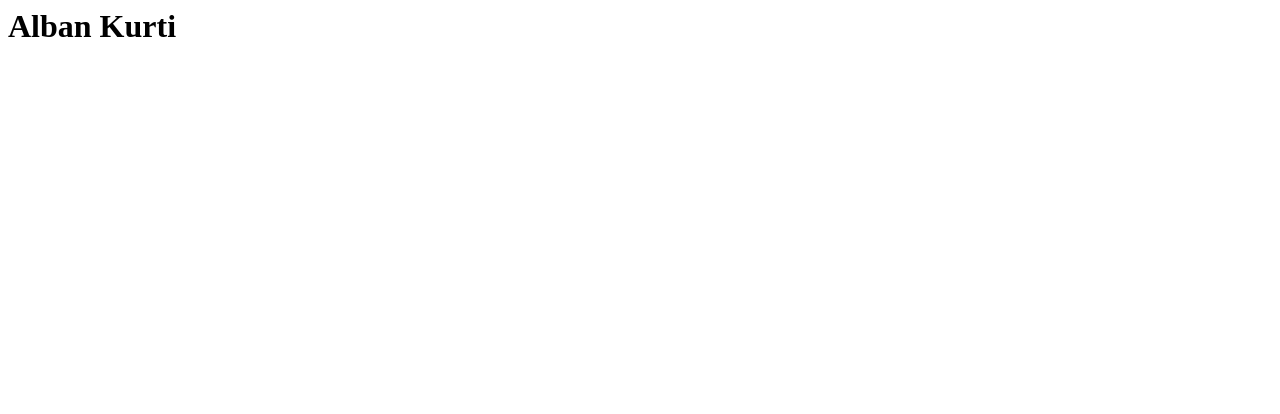
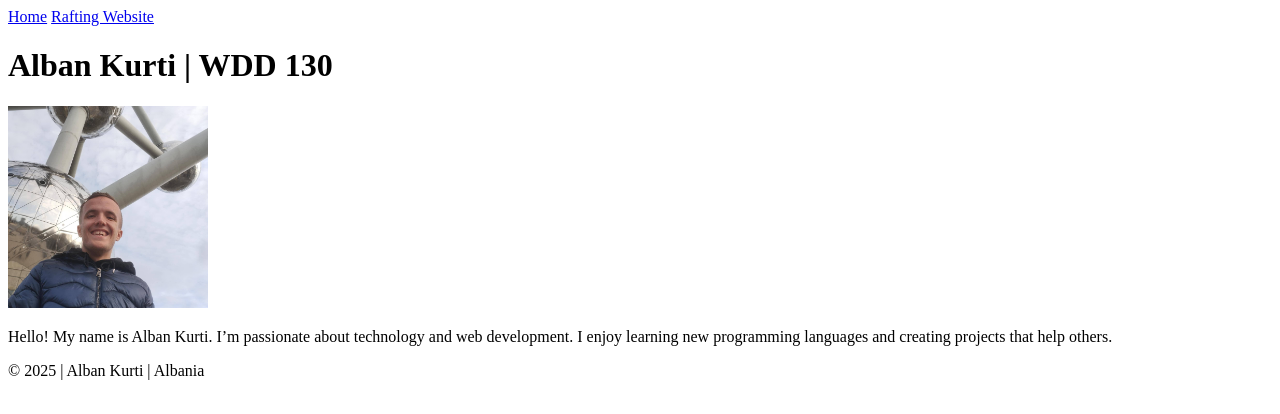
Before and after one commit to AlbanKurti122/wdd130, a plain HTML site: page index.html in a window 1280 px wide. Drawn offline with Linux system fonts and the light colour scheme.

Commit message:
Profile create

```diff
--- a/index.html
+++ b/index.html
@@ -1 +1,30 @@
-<h1>Alban Kurti </h1>
+<!DOCTYPE html>
+<html lang="en">
+<head>
+    <meta charset="UTF-8">
+    <meta name="viewport" content="width=device-width, initial-scale=1.0">
+    <title>Alban Kurti | WDD130</title>
+</head>
+<body>
+    <header>
+        <nav>
+            <a href="#">Home</a>
+            <a href="wwr/">Rafting Website</a>
+        </nav>
+    </header>
+    <main>
+        <h1>Alban Kurti | WDD 130</h1>
+        <img src="images/profile.jpg" alt="Alban Kurti" width="200px">
+        <p>
+            Hello! My name is Alban Kurti. I’m passionate about technology
+            and web development. I enjoy learning new programming languages and
+            creating projects that help others.
+        </p>
+    </main>
+    <footer>
+        <p>
+            &copy; 2025 | Alban Kurti | Albania
+        </p>
+    </footer>
+</body>
+</html>
```
Also changed, not shown: images/profile.jpg (added).
